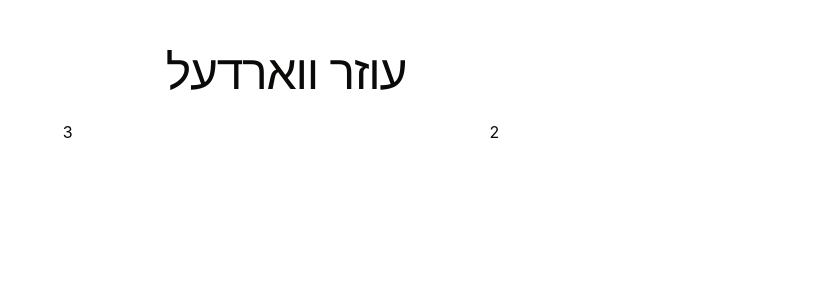
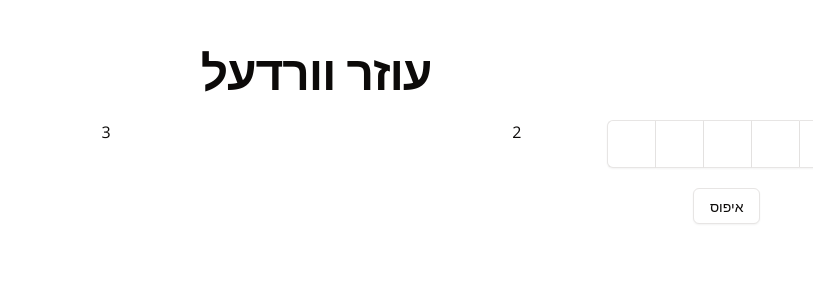
Before and after one commit to itayfi/wordle-solver, a React (Vite) app: page / in a window 1280 px wide. Shown: the top 300 px of the page, without its empty margins (467-1280 px from the left). Built offline with nearby package versions, Linux system fonts and the light colour scheme.

Commit message:
Basic wordle input UI

```diff
--- a/index.html
+++ b/index.html
@@ -1,10 +1,17 @@
-<!doctype html>
+<!DOCTYPE html>
 <html lang="en">
   <head>
     <meta charset="UTF-8" />
     <link rel="icon" type="image/svg+xml" href="/favicon.svg" />
     <meta name="viewport" content="width=device-width, initial-scale=1.0" />
-    <title>עוזר ווארדעל</title>
+    <title>עוזר וורדעל</title>
+
+    <link rel="preconnect" href="https://fonts.googleapis.com" />
+    <link rel="preconnect" href="https://fonts.gstatic.com" crossorigin />
+    <link
+      href="https://fonts.googleapis.com/css2?family=Open+Sans:ital,wght@0,300..800;1,300..800&display=swap"
+      rel="stylesheet"
+    />
   </head>
   <body>
     <div id="root"></div>
--- a/package.json
+++ b/package.json
@@ -10,13 +10,16 @@
     "preview": "vite preview"
   },
   "dependencies": {
+    "@radix-ui/react-slot": "^1.1.1",
     "class-variance-authority": "^0.7.1",
     "clsx": "^2.1.1",
+    "input-otp": "^1.4.2",
     "lucide-react": "^0.473.0",
     "react": "^18.3.1",
     "react-dom": "^18.3.1",
     "tailwind-merge": "^2.6.0",
-    "tailwindcss-animate": "^1.0.7"
+    "tailwindcss-animate": "^1.0.7",
+    "zustand": "^5.0.3"
   },
   "devDependencies": {
     "@eslint/js": "^9.17.0",
@@ -30,6 +33,7 @@
     "eslint-plugin-react-refresh": "^0.4.16",
     "globals": "^15.14.0",
     "postcss": "^8.5.1",
+    "prettier": "^3.4.2",
     "tailwindcss": "^3.4.17",
     "typescript": "~5.6.2",
     "typescript-eslint": "^8.18.2",
--- a/src/App.tsx
+++ b/src/App.tsx
@@ -1,11 +1,13 @@
+import { Wordle } from "./components/wordle";
+
 function App() {
   return (
     <>
-      <h1 className="scroll-m-20 mt-12 mb-6 text-4xl font-medium tracking-tight lg:text-5xl text-center">
-        עוזר ווארדעל
+      <h1 className="scroll-m-20 mt-12 mb-6 text-4xl font-bold tracking-tight lg:text-5xl text-center">
+        עוזר וורדעל
       </h1>
-      <div className="container mx-auto grid grid-cols-1 md:grid-cols-2 xl:grid-cols-3">
-        <div>1</div>
+      <div className="container mx-auto grid grid-cols-1 md:grid-cols-2 xl:grid-cols-3 px-6">
+        <Wordle />
         <div>2</div>
         <div className="md:col-start-2 xl:col-start-3">3</div>
       </div>
--- /dev/null
+++ b/src/components/ui/button.tsx
@@ -0,0 +1,57 @@
+import * as React from "react"
+import { Slot } from "@radix-ui/react-slot"
+import { cva, type VariantProps } from "class-variance-authority"
+
+import { cn } from "@/lib/utils"
+
+const buttonVariants = cva(
+  "inline-flex items-center justify-center gap-2 whitespace-nowrap rounded-md text-sm font-medium transition-colors focus-visible:outline-none focus-visible:ring-1 focus-visible:ring-ring disabled:pointer-events-none disabled:opacity-50 [&_svg]:pointer-events-none [&_svg]:size-4 [&_svg]:shrink-0",
+  {
+    variants: {
+      variant: {
+        default:
+          "bg-primary text-primary-foreground shadow hover:bg-primary/90",
+        destructive:
+          "bg-destructive text-destructive-foreground shadow-sm hover:bg-destructive/90",
+        outline:
+          "border border-input bg-background shadow-sm hover:bg-accent hover:text-accent-foreground",
+        secondary:
+          "bg-secondary text-secondary-foreground shadow-sm hover:bg-secondary/80",
+        ghost: "hover:bg-accent hover:text-accent-foreground",
+        link: "text-primary underline-offset-4 hover:underline",
+      },
+      size: {
+        default: "h-9 px-4 py-2",
+        sm: "h-8 rounded-md px-3 text-xs",
+        lg: "h-10 rounded-md px-8",
+        icon: "h-9 w-9",
+      },
+    },
+    defaultVariants: {
+      variant: "default",
+      size: "default",
+    },
+  }
+)
+
+export interface ButtonProps
+  extends React.ButtonHTMLAttributes<HTMLButtonElement>,
+    VariantProps<typeof buttonVariants> {
+  asChild?: boolean
+}
+
+const Button = React.forwardRef<HTMLButtonElement, ButtonProps>(
+  ({ className, variant, size, asChild = false, ...props }, ref) => {
+    const Comp = asChild ? Slot : "button"
+    return (
+      <Comp
+        className={cn(buttonVariants({ variant, size, className }))}
+        ref={ref}
+        {...props}
+      />
+    )
+  }
+)
+Button.displayName = "Button"
+
+export { Button, buttonVariants }
--- /dev/null
+++ b/src/components/wordle.tsx
@@ -0,0 +1,154 @@
+import { LetterMode, useStore } from "@/lib/store";
+import { cn } from "@/lib/utils";
+import { KeyboardEvent, MutableRefObject, useRef } from "react";
+import { Button } from "@/components/ui/button.tsx";
+
+const REGEX_HEBREW = "^[א-ת]+$";
+const REGEX_HEBREW_SIGNLE = "^[א-ת]$";
+
+export const Wordle = ({ className }: { className?: string }) => {
+  const count = useStore(({ words }) => words.length);
+  const reset = useStore(({ reset }) => reset);
+  return (
+    <div className={cn("space-y-5", className)}>
+      {[...new Array(count + 1)].map((_, i) => (
+        <WordleRow key={i} index={i} />
+      ))}
+      <Button onClick={reset} className="block mx-auto" variant="outline">
+        איפוס
+      </Button>
+    </div>
+  );
+};
+
+const onKeyDown = (event: KeyboardEvent<HTMLInputElement>) =>
+  event.preventDefault();
+
+const WordleRow = ({ index }: { index: number }) => {
+  const setLetter = useStore(({ setLetter }) => setLetter);
+  const inputs = useRef<(HTMLInputElement | null)[]>([]);
+  const onKeyUp = (
+    event: KeyboardEvent<HTMLInputElement>,
+    letterIndex: number,
+  ) => {
+    event.preventDefault();
+    if (event.key === "Backspace") {
+      setLetter(index, letterIndex, { letter: null });
+      if (letterIndex > 0) {
+        inputs.current[letterIndex - 1]?.focus();
+      }
+    } else if (new RegExp(REGEX_HEBREW).test(event.key)) {
+      setLetter(index, letterIndex, { letter: event.key });
+      inputs.current[letterIndex + 1]?.focus();
+    } else if (event.key === "ArrowRight") {
+      if (letterIndex > 0) {
+        inputs.current[letterIndex - 1]?.focus();
+      }
+    } else if (event.key === "ArrowLeft") {
+      inputs.current[letterIndex + 1]?.focus();
+    }
+  };
+
+  return (
+    <div className="flex items-center justify-center">
+      {[...new Array(5)].map((_, i) => (
+        <WordleLetter
+          key={i}
+          inputs={inputs}
+          wordIndex={index}
+          letterIndex={i}
+          onKeyUp={onKeyUp}
+        />
+      ))}
+    </div>
+  );
+};
+
+const EMPTY_LETTER = { letter: null, mode: null };
+const WordleLetter = ({
+  wordIndex,
+  letterIndex,
+  inputs,
+  onKeyUp,
+}: {
+  wordIndex: number;
+  letterIndex: number;
+  inputs: MutableRefObject<(HTMLInputElement | null)[]>;
+  onKeyUp: (
+    event: KeyboardEvent<HTMLInputElement>,
+    letterIndex: number,
+  ) => void;
+}) => {
+  const { letter, mode } = useStore(
+    (state) => state.words[wordIndex]?.[letterIndex] ?? EMPTY_LETTER,
+  );
+  const setLetter = useStore(({ setLetter }) => setLetter);
+  const setMode = (newMode: LetterMode) =>
+    setLetter(wordIndex, letterIndex, { mode: newMode });
+
+  return (
+    <div className="relative group">
+      <input
+        ref={(el) => (inputs.current[letterIndex] = el)}
+        onKeyDown={onKeyDown}
+        onChange={(event) => event.preventDefault()}
+        onKeyUp={(event) => onKeyUp(event, letterIndex)}
+        value={letter ?? ""}
+        type="text"
+        pattern={REGEX_HEBREW_SIGNLE}
+        className={cn(
+          "relative peer bg-background flex size-12 text-center border-y border-e border-input text-xl shadow-sm transition-all group-first:rounded-s-md group-first:border-s group-last:rounded-e-md focus:ring-1 focus:ring-ring focus:z-10",
+          {
+            "bg-emerald-700": mode === "green",
+            "bg-yellow-400": mode === "yellow",
+            "bg-neutral-500": mode === "grey",
+          },
+        )}
+      />
+      <div className="absolute hidden peer-focus:flex group-hover:flex flex-row bg-background gap-1 border rounded-sm shadow-sm p-2 z-10">
+        <LetterModeButton
+          mode="green"
+          isSelected={mode === "green"}
+          onClick={() => setMode("green")}
+        />
+        <LetterModeButton
+          mode="yellow"
+          isSelected={mode === "yellow"}
+          onClick={() => setMode("yellow")}
+        />
+        <LetterModeButton
+          mode="grey"
+          isSelected={mode === "grey"}
+          onClick={() => setMode("grey")}
+        />
+        <LetterModeButton
+          mode={null}
+          isSelected={mode === null}
+          onClick={() => setMode(null)}
+        />
+      </div>
+    </div>
+  );
+};
+
+const LetterModeButton = ({
+  mode,
+  isSelected,
+  onClick,
+}: {
+  mode: LetterMode;
+  isSelected?: boolean;
+  onClick?: () => void;
+}) => (
+  <button
+    className={cn("size-6 rounded-full cursor-pointer", {
+      "bg-emerald-700": mode === "green",
+      "bg-yellow-400": mode === "yellow",
+      "bg-neutral-500": mode === "grey",
+      "ring-1 ring-ring": isSelected,
+    })}
+    onClick={onClick}
+  >
+    {mode === null ? <>&times;</> : null}
+  </button>
+);
--- a/src/index.css
+++ b/src/index.css
@@ -3,7 +3,7 @@
 @tailwind utilities;
 
 :root {
-  font-family: Inter, system-ui, Avenir, Helvetica, Arial, sans-serif;
+  font-family: "Open Sans", system-ui, sans-serif;
   line-height: 1.5;
   font-weight: 400;
 
--- /dev/null
+++ b/src/lib/store.ts
@@ -0,0 +1,106 @@
+import { create } from "zustand";
+import { persist, createJSONStorage } from "zustand/middleware";
+
+export type LetterMode = "green" | "yellow" | "grey" | null;
+export type LetterInfo = {
+  letter: string | null;
+  mode: "green" | "yellow" | "grey" | null;
+};
+
+type Store = {
+  words: LetterInfo[][];
+  constraints: {
+    greens: (string | null)[];
+    yellows: Set<string>;
+    greys: Set<string>;
+  };
+
+  setLetter(
+    wordIndex: number,
+    letterIndex: number,
+    data: Partial<LetterInfo>,
+  ): void;
+  reset(): void;
+  //   setGreen(index: number, letter: string): void;
+  //   setYellow(index: number, letter: string, count: number): void;
+  //   setGrey(index: number, letter: string, count: number): void;
+};
+
+export const useStore = create(
+  persist<Store>(
+    (set) => ({
+      words: [],
+      constraints: {
+        greens: [null, null, null, null, null],
+        yellows: new Set(),
+        greys: new Set(),
+      },
+      setLetter: (wordIndex, letterIndex, data) => {
+        set(({ words }) => {
+          const extendedWords =
+            words.length <= wordIndex
+              ? [
+                  ...words,
+                  [...new Array(5)].map(() => ({ letter: null, mode: null })),
+                ]
+              : words;
+          const newWords = extendedWords.map((word, wIdx) =>
+            wIdx === wordIndex
+              ? word.map((letter, lIdx) =>
+                  lIdx === letterIndex
+                    ? {
+                        ...letter,
+                        ...data,
+                      }
+                    : letter,
+                )
+              : word,
+          );
+          return {
+            words: newWords,
+            constraints: calculateConstraints(newWords),
+          };
+        });
+      },
+      reset() {
+        set({
+          words: [],
+          constraints: {
+            greens: [null, null, null, null, null],
+            yellows: new Set(),
+            greys: new Set(),
+          },
+        });
+      },
+    }),
+    {
+      name: "wordle-store",
+      storage: createJSONStorage(() => sessionStorage),
+    },
+  ),
+);
+
+function calculateConstraints(words: LetterInfo[][]): Store["constraints"] {
+  const greens: (string | null)[] = [null, null, null, null, null];
+  const yellows = new Set<string>();
+  const greys = new Set<string>();
+
+  for (const word of words) {
+    for (const letterIndex in word) {
+      const { letter, mode } = word[letterIndex];
+      if (letter === null) continue;
+      switch (mode) {
+        case "green":
+          greens[letterIndex] = letter;
+          break;
+        case "yellow":
+          yellows.add(letter);
+          break;
+        case "grey":
+          greys.add(letter);
+      }
+    }
+  }
+
+  return { greens, yellows, greys };
+}
--- a/tailwind.config.js
+++ b/tailwind.config.js
@@ -5,53 +5,54 @@ export default {
   theme: {
     extend: {
       borderRadius: {
-  			lg: 'var(--radius)',
-  			md: 'calc(var(--radius) - 2px)',
-  			sm: 'calc(var(--radius) - 4px)'
+        lg: "var(--radius)",
+        md: "calc(var(--radius) - 2px)",
+        sm: "calc(var(--radius) - 4px)",
       },
       colors: {
-  			background: 'hsl(var(--background))',
-  			foreground: 'hsl(var(--foreground))',
+        background: "hsl(var(--background))",
+        foreground: "hsl(var(--foreground))",
         card: {
-  				DEFAULT: 'hsl(var(--card))',
-  				foreground: 'hsl(var(--card-foreground))'
+          DEFAULT: "hsl(var(--card))",
+          foreground: "hsl(var(--card-foreground))",
         },
         popover: {
-  				DEFAULT: 'hsl(var(--popover))',
-  				foreground: 'hsl(var(--popover-foreground))'
+          DEFAULT: "hsl(var(--popover))",
+          foreground: "hsl(var(--popover-foreground))",
         },
         primary: {
-  				DEFAULT: 'hsl(var(--primary))',
-  				foreground: 'hsl(var(--primary-foreground))'
+          DEFAULT: "hsl(var(--primary))",
+          foreground: "hsl(var(--primary-foreground))",
         },
         secondary: {
-  				DEFAULT: 'hsl(var(--secondary))',
-  				foreground: 'hsl(var(--secondary-foreground))'
+          DEFAULT: "hsl(var(--secondary))",
+          foreground: "hsl(var(--secondary-foreground))",
         },
         muted: {
-  				DEFAULT: 'hsl(var(--muted))',
-  				foreground: 'hsl(var(--muted-foreground))'
+          DEFAULT: "hsl(var(--muted))",
+          foreground: "hsl(var(--muted-foreground))",
         },
         accent: {
-  				DEFAULT: 'hsl(var(--accent))',
-  				foreground: 'hsl(var(--accent-foreground))'
+          DEFAULT: "hsl(var(--accent))",
+          foreground: "hsl(var(--accent-foreground))",
         },
         destructive: {
-  				DEFAULT: 'hsl(var(--destructive))',
-  				foreground: 'hsl(var(--destructive-foreground))'
+          DEFAULT: "hsl(var(--destructive))",
+          foreground: "hsl(var(--destructive-foreground))",
         },
-  			border: 'hsl(var(--border))',
-  			input: 'hsl(var(--input))',
-  			ring: 'hsl(var(--ring))',
+        border: "hsl(var(--border))",
+        input: "hsl(var(--input))",
+        ring: "hsl(var(--ring))",
         chart: {
-  				'1': 'hsl(var(--chart-1))',
-  				'2': 'hsl(var(--chart-2))',
-  				'3': 'hsl(var(--chart-3))',
-  				'4': 'hsl(var(--chart-4))',
-  				'5': 'hsl(var(--chart-5))'
-  			}
-  		}
-  	}
+          1: "hsl(var(--chart-1))",
+          2: "hsl(var(--chart-2))",
+          3: "hsl(var(--chart-3))",
+          4: "hsl(var(--chart-4))",
+          5: "hsl(var(--chart-5))",
+        },
+      },
+      fontFamily: ["Open Sans", "system-ui", "sans-serif"],
+    },
   },
   plugins: [require("tailwindcss-animate")],
-}
+};
```
Also changed, not shown: 1 other file (tests, documents, lock files or other folders). Lines whose indentation alone changed are shown as unchanged.
